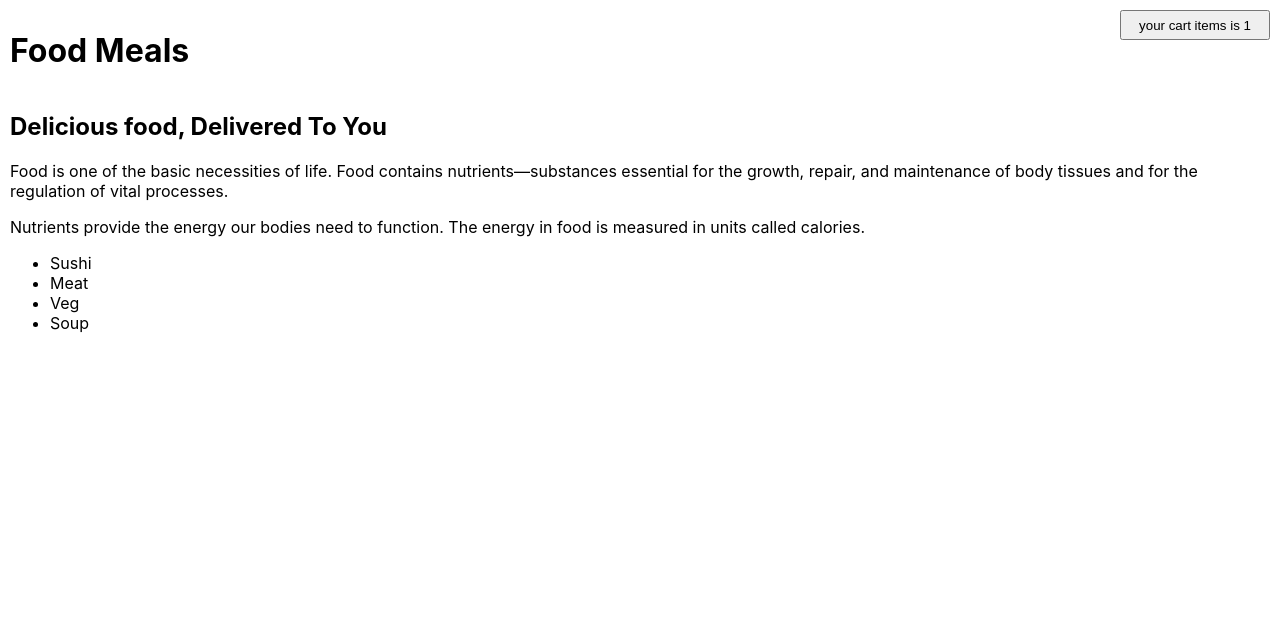
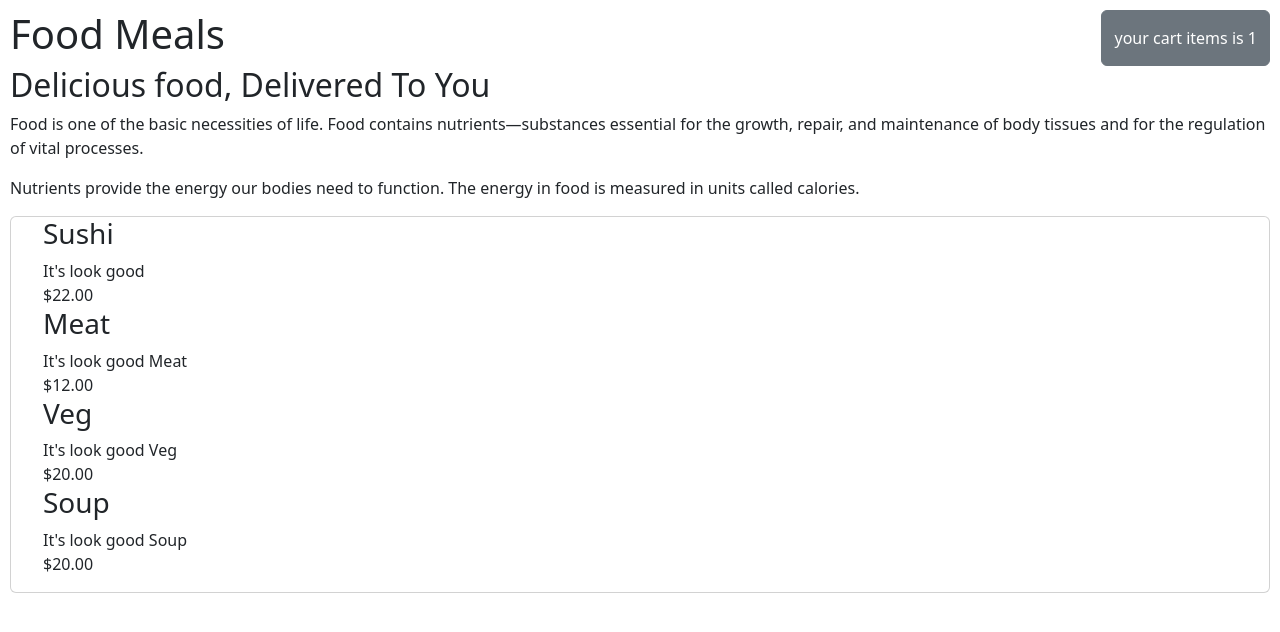
Before and after one commit to jsidd06/react-food-website, a React (Create React App) app: page / in a window 1280 px wide. Shown: the top 632 px of the page. Built offline with nearby package versions, Linux system fonts and the light colour scheme.

Commit message:
add meals items using new map components

```diff
--- a/package.json
+++ b/package.json
@@ -6,9 +6,11 @@
     "@testing-library/jest-dom": "^5.16.5",
     "@testing-library/react": "^13.4.0",
     "@testing-library/user-event": "^13.5.0",
+    "bootstrap": "^5.2.3",
     "react": "^18.2.0",
     "react-dom": "^18.2.0",
     "react-scripts": "5.0.1",
+    "reactstrap": "^9.1.5",
     "web-vitals": "^2.1.4"
   },
   "scripts": {
--- a/src/components/Card.js
+++ b/src/components/Card.js
@@ -1,7 +1,8 @@
 import React from "react";
+import Card from "reactstrap";
 
 function Card(props) {
-  return <div>{props.children}</div>;
+  return <Card>{props.children}</Card>;
 }
 
 export default Card;
--- a/src/components/HeaderCardButton.js
+++ b/src/components/HeaderCardButton.js
@@ -1,12 +1,13 @@
 import React from "react";
+import { Button } from "reactstrap";
 
 function HeaderCardButton(props) {
   return (
-    <button style={{ width: 150, height: 30 }}>
+    <Button>
       <span>your</span>
       <span> cart items is </span>
       <span> 1</span>
-    </button>
+    </Button>
   );
 }
 
--- a/src/index.js
+++ b/src/index.js
@@ -2,6 +2,7 @@ import React from "react";
 import ReactDOM from "react-dom/client";
 import "./index.css";
 import App from "./App";
+import "bootstrap/dist/css/bootstrap.min.css";
 
 const root = ReactDOM.createRoot(document.getElementById("root"));
 root.render(
--- a/src/screen/AvailableMeals.js
+++ b/src/screen/AvailableMeals.js
@@ -1,12 +1,21 @@
 import React from "react";
+import { Card } from "reactstrap";
 import DUMMY_MEALS from "../components/Data";
+import MealsItem from "./MealsItem";
 
 function AvailableMeals() {
-  const mealList = DUMMY_MEALS.map((meal) => <li>{meal.name}</li>);
+  const mealList = DUMMY_MEALS.map((meal) => (
+    <MealsItem
+      key={meal.id}
+      name={meal.name}
+      description={meal.description}
+      price={meal.price}
+    />
+  ));
   return (
-    <div>
+    <Card>
       <ul>{mealList}</ul>
-    </div>
+    </Card>
   );
 }
 
--- /dev/null
+++ b/src/screen/MealsItem.js
@@ -0,0 +1,14 @@
+import React from "react";
+
+function MealsItem(props) {
+  const price = `$${props.price.toFixed(2)}`;
+  return (
+    <div>
+      <h3>{props.name}</h3>
+      <div>{props.description}</div>
+      <div>{price}</div>
+    </div>
+  );
+}
+
+export default MealsItem;
--- a/src/screen/MealsSummary.js
+++ b/src/screen/MealsSummary.js
@@ -1,4 +1,4 @@
-import React, { Fragment } from "react";
+import React from "react";
 
 function MealsSummary() {
   return (
```
Also changed, not shown: src/screen/AddUserScreen.js (deleted, +0 -53 lines), 1 other file (tests, documents, lock files or other folders).
